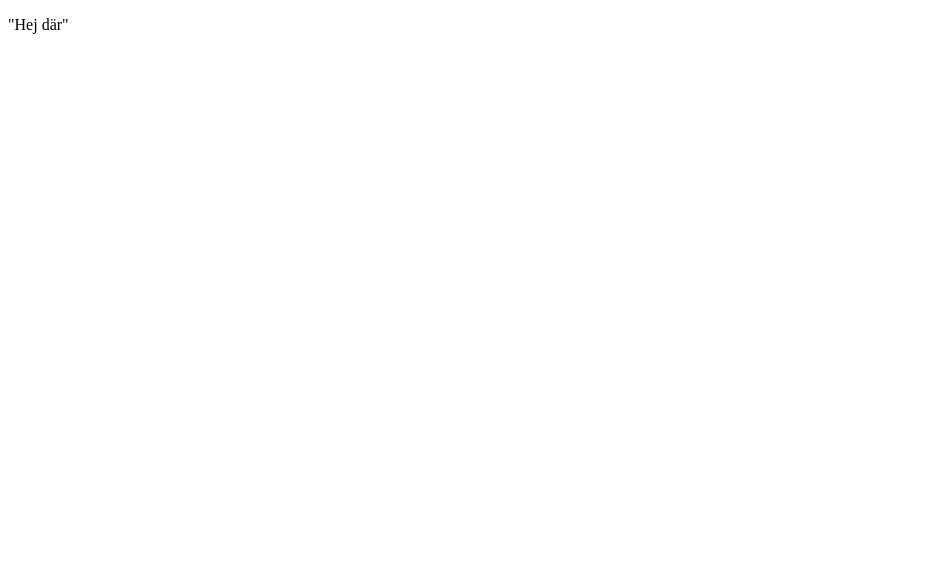
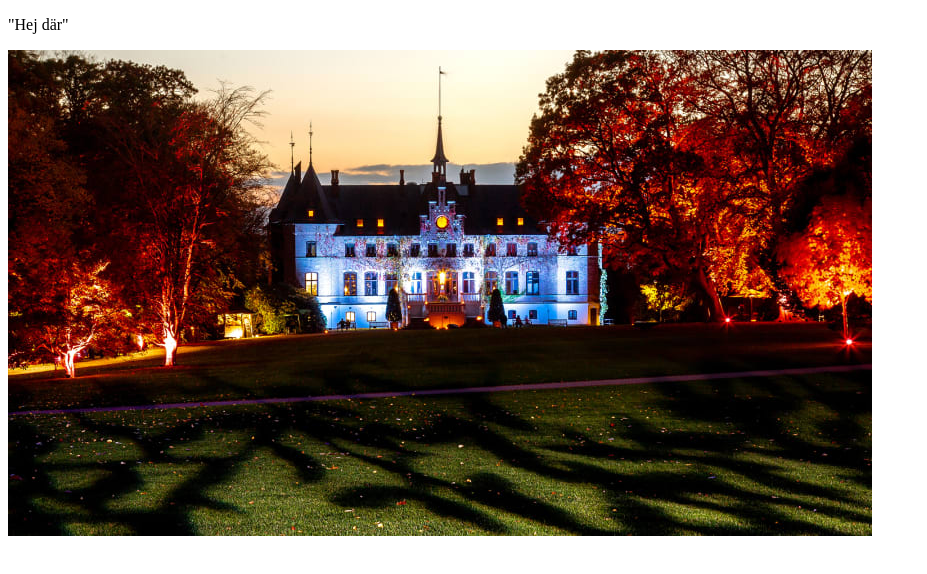
Before and after one commit to mayte2020/Myfirstwebpage, a plain HTML site: page index.html in a window 1280 px wide. Shown: the whole page, without its empty margins (0-927 px from the left). Drawn offline with Linux system fonts and the light colour scheme.

Commit message:
updaterat med extra bild

```diff
--- a/index.html
+++ b/index.html
@@ -8,5 +8,6 @@
 </head>
 <body>
     <p>"Hej där"</p>
+    <img src="sofiero.jpg"
 </body>
 </html>
```
Also changed, not shown: sofiero.jpg (added).
